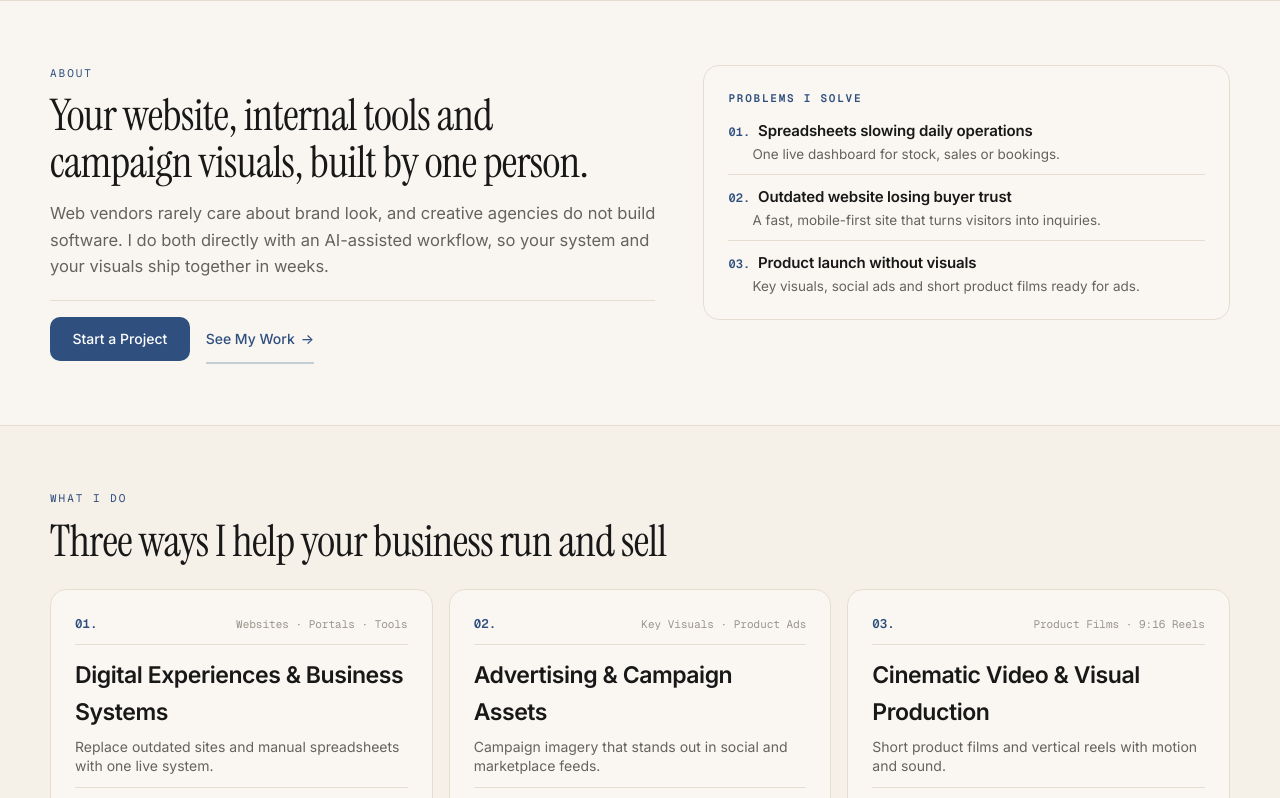
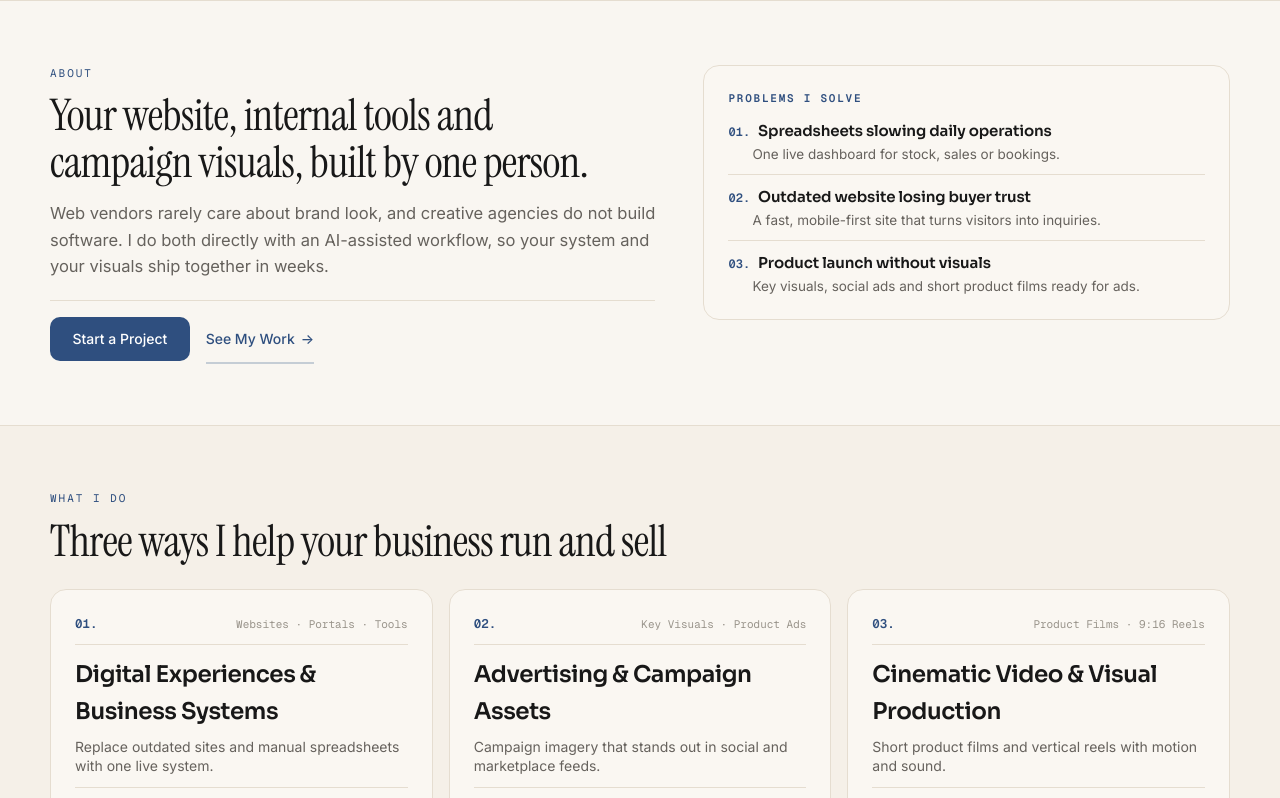
Before and after one commit to legacyasphere-id/Legacya-Portofolio, a React (Vite) app: page / in a window 1280 px wide. Shown: the part 802-1600 px from the top of the page. Built offline with nearby package versions, Linux system fonts and the light colour scheme.

Commit message:
fix(css): use var(--font-sans) on body and restore h3/h4 to Sora 600

```diff
--- a/src/index.css
+++ b/src/index.css
@@ -35,7 +35,7 @@
   body {
     background-color: var(--color-bg);
     color: var(--color-text);
-    font-family: var(--color-sans, var(--font-sans));
+    font-family: var(--font-sans);
     overflow-x: hidden;
     max-width: 100%;
     font-size: 16.5px;
@@ -50,7 +50,7 @@
   }
 
   h3, h4 {
-    font-family: var(--font-sans);
+    font-family: 'Sora', system-ui, sans-serif;
     font-weight: 600;
     letter-spacing: -0.02em;
     color: var(--color-text);
```
